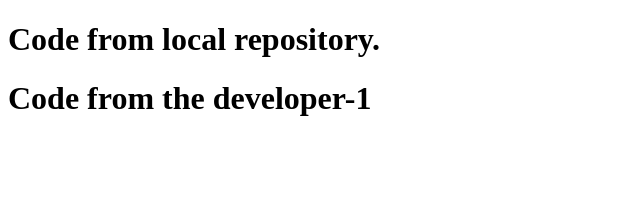
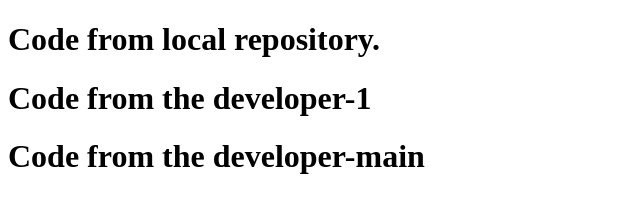
Before and after one commit to aman-singh-parihar/youtube-github-tutorial, a plain HTML site: page index.html in a window 1280 px wide. Shown: the whole page, without its empty margins (0-640 px from the left). Drawn offline with Linux system fonts and the light colour scheme.

Commit message:
changes added by main developer

```diff
--- a/index.html
+++ b/index.html
@@ -9,5 +9,6 @@
 <body>
     <h1>Code from local repository.</h1>
     <h1>Code from the developer-1</h1>
+    <h1>Code from the developer-main</h1>
 </body>
 </html>
```
